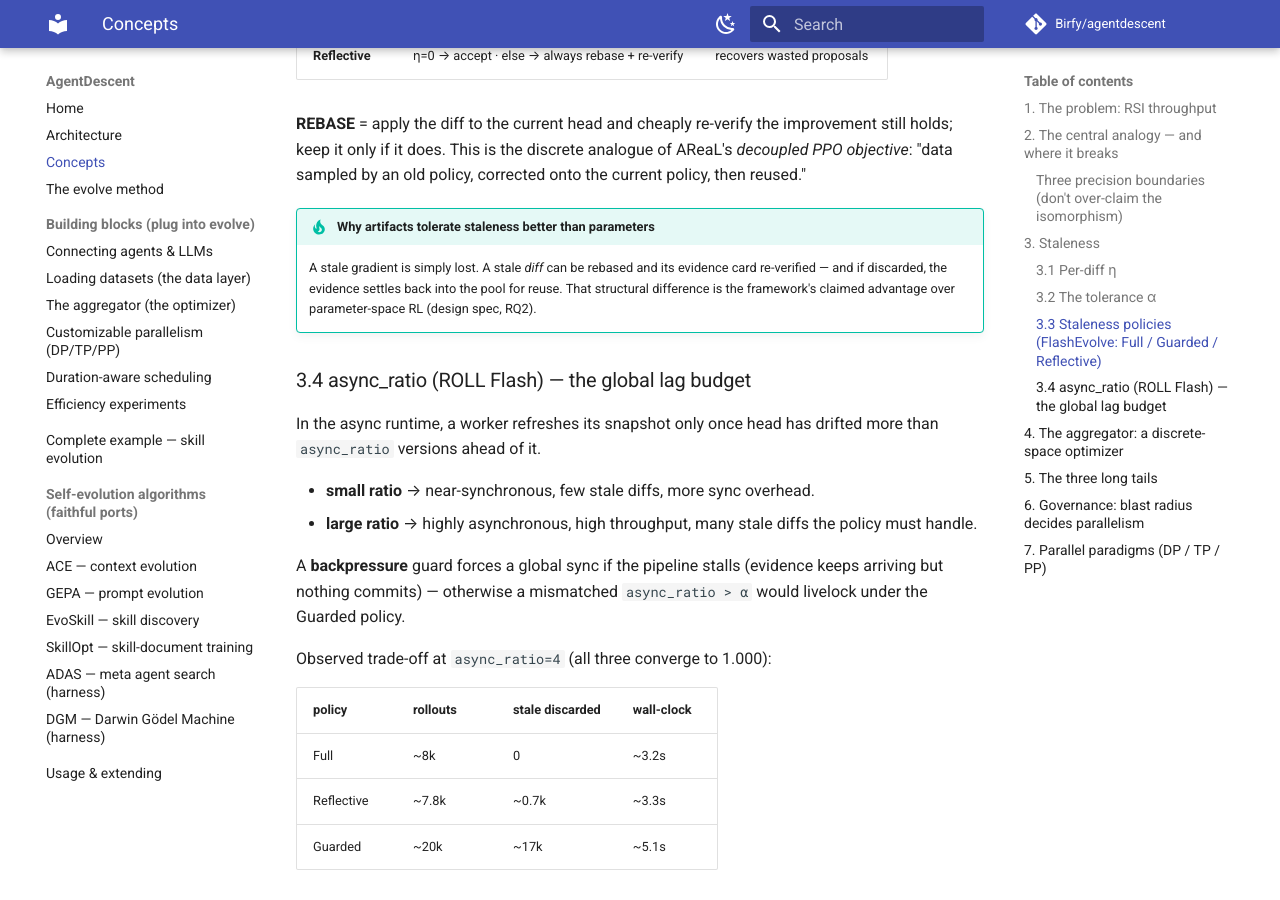
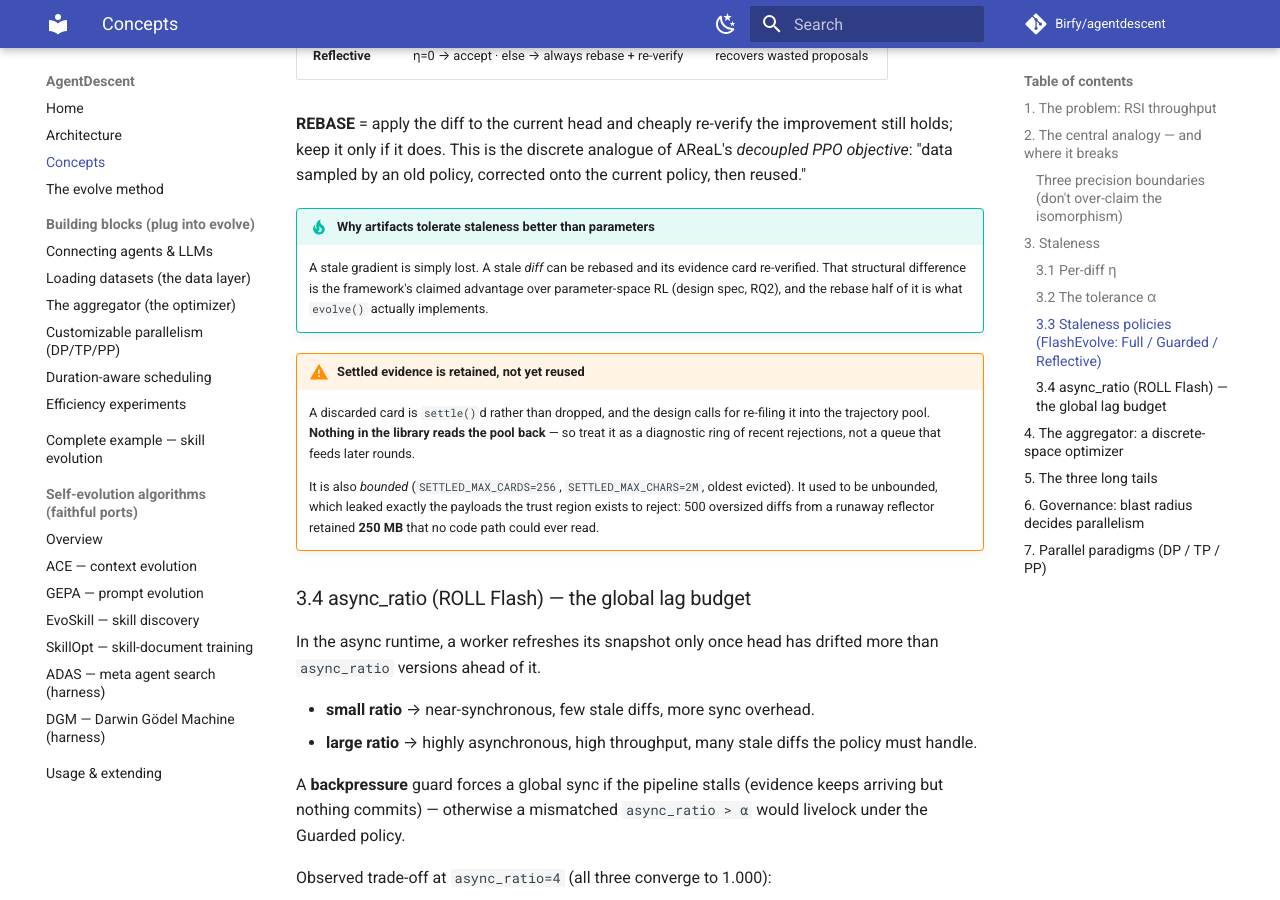
Before and after one commit to Birfy/agentdescent, an MkDocs documentation site: the page built from docs/concepts.md, in a window 1280 px wide and 900 px high, scrolled down 2741 px. Built offline with MkDocs 1.6.1 and Material for MkDocs 9.7.7, drawn with Linux system fonts in a browser that asks for light colours; comment, search, counter and statistics services are not loaded.

Commit message:
fix: bound the settled-evidence pool; verify the meta-aware reflector for real
The settled pool was a pure accumulator. Every discarded card -- stale,
oversized, CAS-conflicted -- is settle()d, and nothing in the library reads the
pool back, so it only ever grew. The oversized path made that sharp: it settles
exactly the payloads the trust region exists to reject, so a reflector echoing
its input leaked the pathological case. Measured: 500 such diffs retained
250 MB that no code path could reach; bounded to 256 cards / 2M chars, newest
kept, it is now 2 MB.

The docs said discarded evidence "settles back into the pool for reuse". It
does not -- nothing consumes it. They now say so, and point at SkillOpt, which
implements the feedback for real by folding rejected edits into its reflection
prompt.

Also the live verification of the previous commit, now that the key resolves.
A real two-step deepseek-v4-flash agent on 12 money word problems scored in
integer cents -- a convention stated nowhere in the prompt:

  initial prompt                      3/12 = 0.250
  reflector blind to meta, 8 rounds          0.500  (plateau)
  reflector reading meta                12/12 = 1.000, one round, 141s

It generalised rather than memorising the instance, writing "Express all
monetary amounts as integers representing cents, without dollar signs or
decimal points." -- which was the risk worth checking, since showing a
reflector the gold answer invites it to restate the answer.

327 passed, 1 skipped.

Co-Authored-By: Claude Opus 5 <noreply@anthropic.com>

```diff
--- a/docs/concepts.md
+++ b/docs/concepts.md
@@ -116,9 +116,20 @@ onto the current policy, then reused."
 
 !!! tip "Why artifacts tolerate staleness better than parameters"
     A stale gradient is simply lost. A stale *diff* can be rebased and its
-    evidence card re-verified — and if discarded, the evidence settles back into
-    the pool for reuse. That structural difference is the framework's claimed
-    advantage over parameter-space RL (design spec, RQ2).
+    evidence card re-verified. That structural difference is the framework's
+    claimed advantage over parameter-space RL (design spec, RQ2), and the rebase
+    half of it is what `evolve()` actually implements.
+
+!!! warning "Settled evidence is retained, not yet reused"
+    A discarded card is `settle()`d rather than dropped, and the design calls for
+    re-filing it into the trajectory pool. **Nothing in the library reads the pool
+    back** — so treat it as a diagnostic ring of recent rejections, not a queue
+    that feeds later rounds.
+
+    It is also *bounded* (`SETTLED_MAX_CARDS=256`, `SETTLED_MAX_CHARS=2M`, oldest
+    evicted). It used to be unbounded, which leaked exactly the payloads the trust
+    region exists to reject: 500 oversized diffs from a runaway reflector retained
+    **250 MB** that no code path could ever read.
 
 ### 3.4 async_ratio (ROLL Flash) — the global lag budget
 
```
Also changed, not shown: CHANGELOG.md (+15 -0 lines), docs/evolution.md (+14 -0 lines), docs/self-evolution-examples.md (+4 -1 lines), 2 other files.
